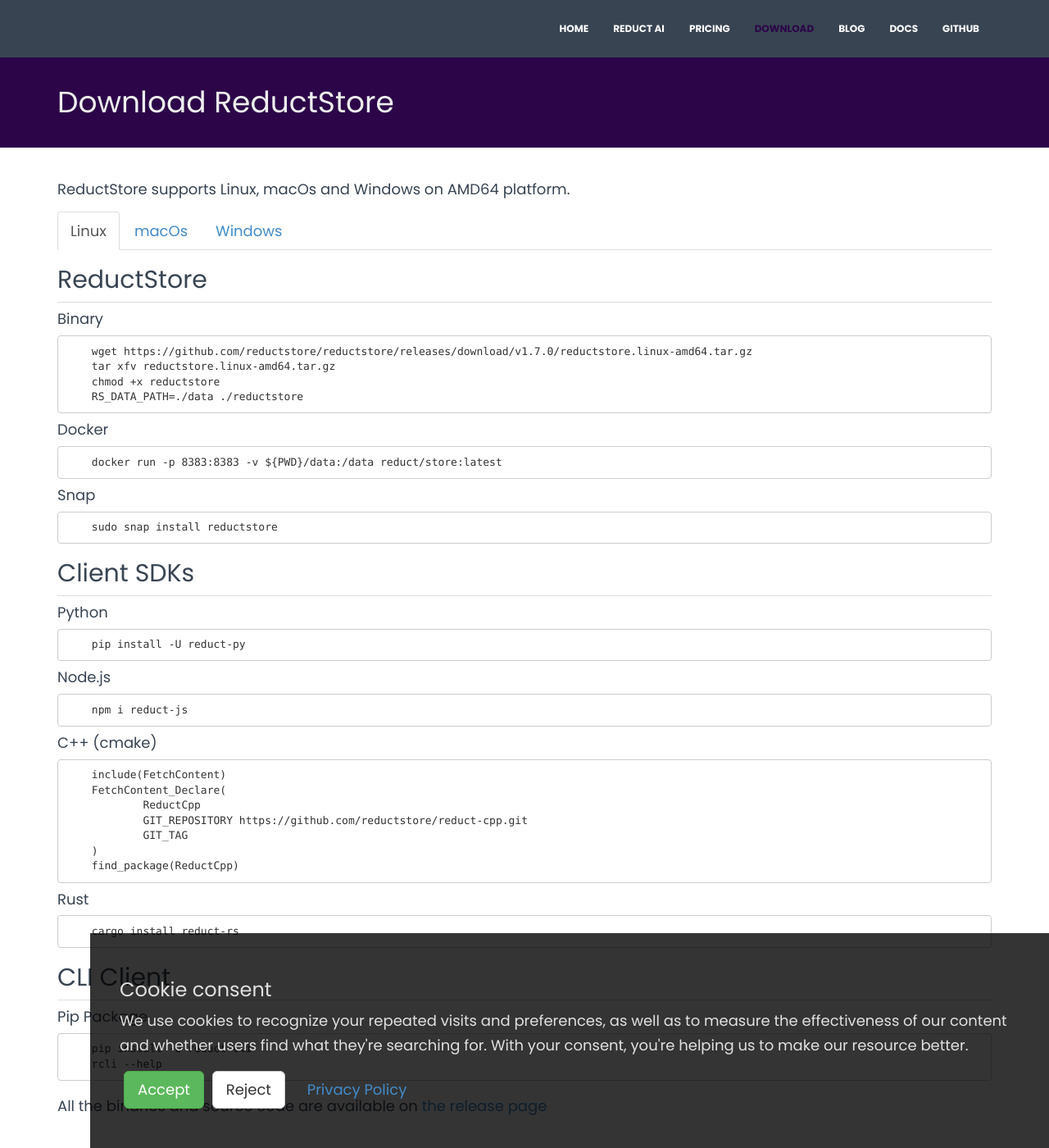
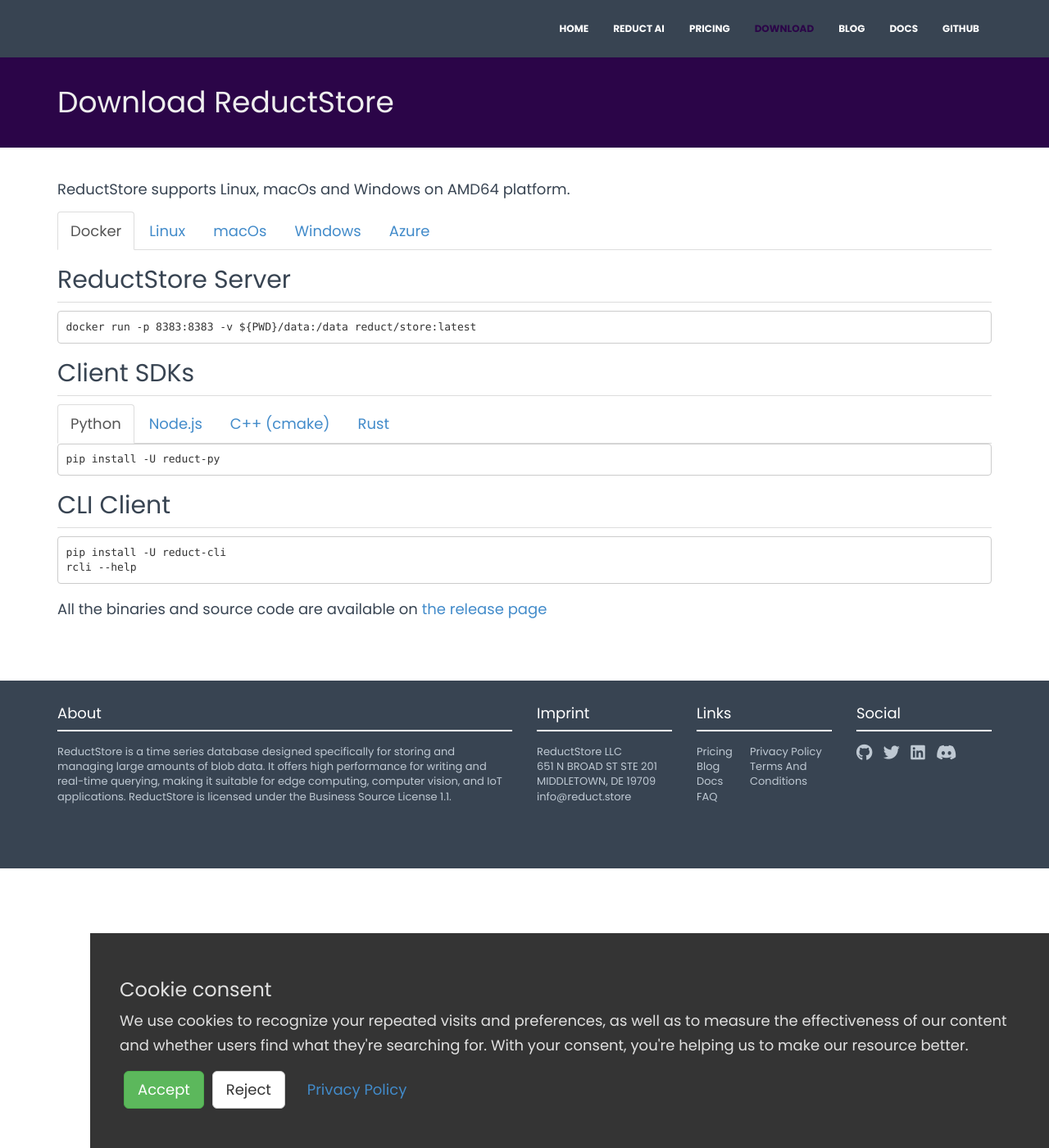
Before and after one commit to reductstore/homepage, a Jekyll site: the page built from _pages/download/index.html, in a window 1280 px wide and 1400 px high. Shown: the whole window at 82% size. Built offline with Jekyll 4.4.1, drawn with Linux system fonts in a browser that asks for light colours; nearby versions of some CDN libraries.

Commit message:
new download page structure with Azure tab

```diff
--- a/_includes/download_cli.html
+++ /dev/null
@@ -1,9 +0,0 @@
-<h2>CLI Client</h2>
-
-<div class="hline"></div>
-
-<h4>Pip Package</h4>
-<pre>
-    <code>pip install -U reduct-cli</code>
-    <code>rcli --help</code>
-</pre>
--- a/_includes/download_sdks.html
+++ /dev/null
@@ -1,28 +0,0 @@
-<h2>Client SDKs</h2>
-<div class="hline"></div>
-
-<h4>Python</h4>
-<pre>
-    <code>pip install -U reduct-py</code>
-</pre>
-
-<h4>Node.js</h4>
-<pre>
-    <code>npm i reduct-js</code>
-</pre>
-
-<h4>C++ (cmake)</h4>
-<pre>
-    <code>include(FetchContent)
-    FetchContent_Declare(
-            ReductCpp
-            GIT_REPOSITORY https://github.com/reductstore/reduct-cpp.git
-            GIT_TAG {{ site.projects.reduct_storage.version }}
-    )
-    find_package(ReductCpp)</code>
-</pre>
-
-<h4>Rust</h4>
-<pre>
-    <code>cargo install reduct-rs</code>
-</pre>
--- /dev/null
+++ b/_pages/download/azure.html
@@ -0,0 +1,41 @@
+<h2>ReductStore Server</h2>
+<div class="hline"></div>
+
+<p>
+  ReductStore is available as an IoT module on the Azure Marketplace. This
+  module allows you to deploy ReductStore directly to your IoT Edge devices via
+  the Azure portal.
+</p>
+
+<h4>How to Deploy:</h4>
+<ul>
+  <li>
+    Go to
+    <a
+      href="#"
+      onclick="openTabLink('https://azuremarketplace.microsoft.com/en-US/marketplace/apps/reductstorellc1689939980623.reductstore')"
+      >ReductStore on Azure Marketplace</a
+    >
+  </li>
+  <li>Click on "Get It Now"</li>
+  <li>Sign in to your Azure account.</li>
+  <li>
+    Choose a plan - either
+    <a
+      href="#"
+      onclick="openTabLink('https://azuremarketplace.microsoft.com/en-us/marketplace/apps/reductstorellc1689939980623.reductstore?tab=PlansAndPrice')"
+      >Enterprise or Community</a
+    >.
+  </li>
+  <li>Select your subscription, IoT Hub, and edge device.</li>
+  <li>Click "Create" and wait for the deployment to complete.</li>
+</ul>
+
+<!--
+Workaround: Using JS to open links due to conflict between Bootstrap tabs and direct hyperlinks.
+-->
+<script>
+  function openTabLink(url) {
+    window.open(url, "_blank");
+  }
+</script>
--- /dev/null
+++ b/_pages/download/cli.html
@@ -0,0 +1,7 @@
+<h2>CLI Client</h2>
+<div class="hline"></div>
+
+<pre>
+<code>pip install -U reduct-cli</code>
+<code>rcli --help</code>
+</pre>
--- /dev/null
+++ b/_pages/download/docker.html
@@ -0,0 +1,5 @@
+<h2>ReductStore Server</h2>
+<div class="hline"></div>
+<pre>
+<code>docker run -p 8383:8383 -v ${PWD}/data:/data reduct/store:latest</code>
+</pre>
--- a/_pages/download/index.html
+++ b/_pages/download/index.html
@@ -4,68 +4,65 @@
 description: Download page for ReductStore and its SDKs with download links and instructions for Linux, Windows and macOS.
 permalink: /download
 ---
-<p>
-    ReductStore supports Linux, macOs and Windows on AMD64 platform.
-</p>
+
+<p>ReductStore supports Linux, macOs and Windows on AMD64 platform.</p>
 <ul class="nav nav-tabs" role="tablist">
   <li role="presentation" class="active">
-        <a href="#linux" aria-controls="python" role="tab" data-toggle="tab">Linux</a>
+    <a href="#docker" aria-controls="docker" role="tab" data-toggle="tab"
+      >Docker</a
+    >
+  </li>
+  <li role="presentation">
+    <a href="#linux" aria-controls="python" role="tab" data-toggle="tab"
+      >Linux</a
+    >
   </li>
   <li role="presentation">
     <a href="#macOs" aria-controls="js" role="tab" data-toggle="tab">macOs</a>
   </li>
   <li role="presentation">
-        <a href="#windows" aria-controls="cpp" role="tab" data-toggle="tab">Windows</a>
+    <a href="#windows" aria-controls="cpp" role="tab" data-toggle="tab"
+      >Windows</a
+    >
+  </li>
+  <li role="presentation">
+    <a href="#azure" aria-controls="azure" role="tab" data-toggle="tab"
+      >Azure</a
+    >
   </li>
 </ul>
 
 <!-- Tab panes -->
 <div class="tab-content" id="UsageTab">
-    <div role="tabpanel" class="tab-pane active" id="linux">
-        <h2>ReductStore</h2>
-        <div class="hline"></div>
+  <div role="tabpanel" class="tab-pane active" id="docker">
+    {% include_relative docker.html %}{% include_relative sdks.html
+    prefix="docker" %} {% include_relative cli.html %}
+  </div>
 
-        <h4>Binary</h4>
+  <div role="tabpanel" class="tab-pane" id="linux">
+    {% include_relative linux.html %} {% include_relative sdks.html
+    prefix="linux" %} {% include_relative cli.html %}
+  </div>
 
-        <pre><code>    wget https://github.com/reductstore/reductstore/releases/download/{{ site.projects.reductstore.version }}/reductstore.linux-amd64.tar.gz
-    tar xfv reductstore.linux-amd64.tar.gz
-    chmod +x reductstore
-    RS_DATA_PATH=./data ./reductstore</code></pre>
-        <h4>Docker</h4>
-        <pre><code>    docker run -p 8383:8383 -v ${PWD}/data:/data reduct/store:latest</code></pre>
-        <h4>Snap</h4>
-        <pre><code>    sudo snap install reductstore</code></pre>
+  <div role="tabpanel" class="tab-pane" id="macOs">
+    {% include_relative macos.html %} {% include_relative sdks.html
+    prefix="macOs" %} {% include_relative cli.html %}
+  </div>
 
-        {% include download_sdks.html %}
-        {% include download_cli.html %}
+  <div role="tabpanel" class="tab-pane" id="windows">
+    {% include_relative windows.html %}{% include_relative sdks.html
+    prefix="windows" %} {% include_relative cli.html %}
   </div>
-    <div role="tabpanel" class="tab-pane" id="macOs">
-        <h2>ReductStore</h2>
-        <div class="hline"></div>
-
-        <h4>Binary</h4>
-        <pre><code>    wget https://github.com/reductstore/reductstore/releases/download/{{ site.projects.reductstore.version }}/reductstore.macos-amd64.tar.gz
-    tar xfv reductstore.macos-amd64.tar.gz
-    chmod +x reductstore
-    RS_DATA_PATH=./data ./reductstore</code></pre>
-        {% include download_sdks.html %}
-        {% include download_cli.html %}
-    </div>
-    <div role="tabpanel" class="tab-pane" id="windows">
-        <h2>ReductStore</h2>
-        <div class="hline"></div>
-
-        <h4>Binary</h4>
-        <pre><code>    Invoke-WebRequest -Uri  https://github.com/reductstore/reductstore/releases/download/{{ site.projects.reductstore.version }}/reductstore.win-amd64.zip -OutFile reductstore.zip
-    Expand-Archive -LiteralPath reductstore.zip -DestinationPath .
-    .\reductstore.exe</code></pre>
-
-        {% include download_sdks.html %}
-        {% include download_cli.html %}
+  <div role="tabpanel" class="tab-pane" id="azure">
+    {% include_relative azure.html %}{% include_relative sdks.html
+    prefix="azure" %} {% include_relative cli.html %}
   </div>
 </div>
 <p>
-    All the binaries and source code are available on <a
-        href="https://github.com/reductstore/reductstore/releases/tag/{{ site.projects.reductstore.version }}">the
-    release page</a>
+  All the binaries and source code are available on
+  <a
+    href="https://github.com/reductstore/reductstore/releases/tag/{{ site.projects.reductstore.version }}"
+    target="_blank"
+    >the release page</a
+  >
 </p>
--- /dev/null
+++ b/_pages/download/linux.html
@@ -0,0 +1,26 @@
+<h2>ReductStore Server</h2>
+<div class="hline"></div>
+
+<ul class="nav nav-tabs" role="tablist">
+  <li role="presentation" class="active">
+    <a href="#binary" aria-controls="binary" role="tab" data-toggle="tab"
+      >Binary</a
+    >
+  </li>
+  <li role="presentation">
+    <a href="#snap" aria-controls="snap" role="tab" data-toggle="tab">Snap</a>
+  </li>
+</ul>
+
+<!-- Tab panes -->
+<div class="tab-content">
+  <div role="tabpanel" class="tab-pane active" id="binary">
+    <pre><code>wget https://github.com/reductstore/reductstore/releases/download/{{ site.projects.reductstore.version }}/reductstore.linux-amd64.tar.gz
+tar xfv reductstore.linux-amd64.tar.gz
+chmod +x reductstore
+RS_DATA_PATH=./data ./reductstore</code></pre>
+  </div>
+  <div role="tabpanel" class="tab-pane" id="snap">
+    <pre><code>sudo snap install reductstore</code></pre>
+  </div>
+</div>
--- /dev/null
+++ b/_pages/download/macos.html
@@ -0,0 +1,7 @@
+<h2>ReductStore Server</h2>
+<div class="hline"></div>
+
+<pre><code>wget https://github.com/reductstore/reductstore/releases/download/{{ site.projects.reductstore.version }}/reductstore.macos-amd64.tar.gz
+tar xfv reductstore.macos-amd64.tar.gz
+chmod +x reductstore
+RS_DATA_PATH=./data ./reductstore</code></pre>
--- /dev/null
+++ b/_pages/download/sdks.html
@@ -0,0 +1,68 @@
+<h2>Client SDKs</h2>
+<div class="hline"></div>
+
+<ul class="nav nav-tabs" role="tablist">
+  <li role="presentation" class="active">
+    <a
+      href="#{{include.prefix}}-python"
+      aria-controls="{{include.prefix}}-python"
+      role="tab"
+      data-toggle="tab"
+      >Python</a
+    >
+  </li>
+  <li role="presentation">
+    <a
+      href="#{{include.prefix}}-nodejs"
+      aria-controls="{{include.prefix}}-nodejs"
+      role="tab"
+      data-toggle="tab"
+      >Node.js</a
+    >
+  </li>
+  <li role="presentation">
+    <a
+      href="#{{include.prefix}}-cpp"
+      aria-controls="{{include.prefix}}-cpp"
+      role="tab"
+      data-toggle="tab"
+      >C++ (cmake)</a
+    >
+  </li>
+  <li role="presentation">
+    <a
+      href="#{{include.prefix}}-rust"
+      aria-controls="{{include.prefix}}-rust"
+      role="tab"
+      data-toggle="tab"
+      >Rust</a
+    >
+  </li>
+</ul>
+
+<!-- Tab panes -->
+<div class="tab-content">
+  <div role="tabpanel" class="tab-pane active" id="{{include.prefix}}-python">
+    <pre><code>pip install -U reduct-py</code></pre>
+  </div>
+
+  <div role="tabpanel" class="tab-pane" id="{{include.prefix}}-nodejs">
+    <pre><code>npm i reduct-js</code></pre>
+  </div>
+
+  <div role="tabpanel" class="tab-pane" id="{{include.prefix}}-cpp">
+    <pre><code>include(FetchContent)
+
+FetchContent_Declare(
+    ReductCpp
+    GIT_REPOSITORY https://github.com/reductstore/reduct-cpp.git
+    GIT_TAG {{ site.projects.reduct_storage.version }}
+)
+
+find_package(ReductCpp)</code></pre>
+  </div>
+
+  <div role="tabpanel" class="tab-pane" id="{{include.prefix}}-rust">
+    <pre><code>cargo install reduct-rs</code></pre>
+  </div>
+</div>
--- /dev/null
+++ b/_pages/download/windows.html
@@ -0,0 +1,6 @@
+<h2>ReductStore Server</h2>
+<div class="hline"></div>
+
+<pre><code>Invoke-WebRequest -Uri  https://github.com/reductstore/reductstore/releases/download/{{ site.projects.reductstore.version }}/reductstore.win-amd64.zip -OutFile reductstore.zip
+Expand-Archive -LiteralPath reductstore.zip -DestinationPath .
+.\reductstore.exe</code></pre>
```
Lines whose indentation alone changed are shown as unchanged.
